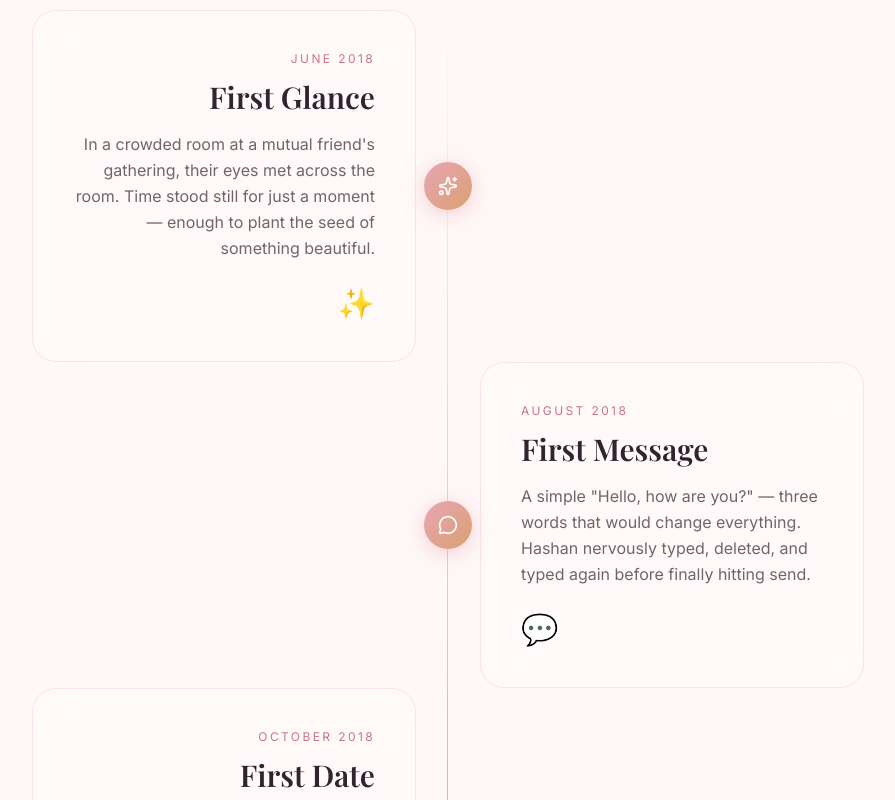
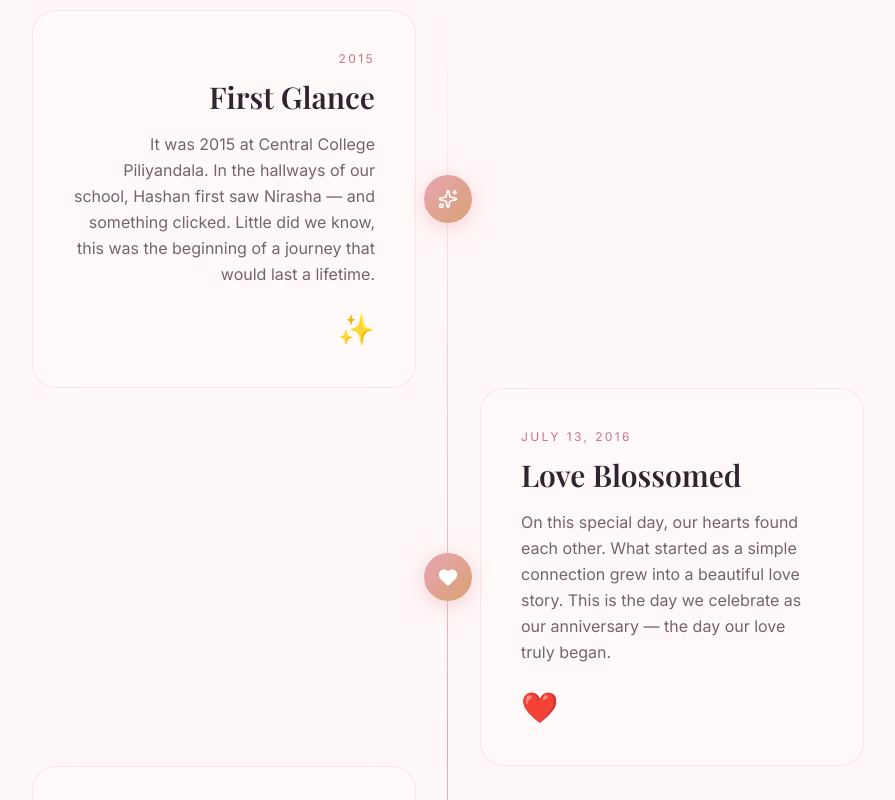
Before and after one commit to TharushaAbhayawardhana/hashan-nirasha, a React (Vite) app: page / in a window 1280 px wide. Shown: the part 1180-1980 px from the top of the page, without its empty margins (192-1087 px from the left). Built offline with nearby package versions, Linux system fonts and the light colour scheme; a web font is replaced by a local one.

Commit message:
Content Updated

```diff
--- a/src/data/timelineData.ts
+++ b/src/data/timelineData.ts
@@ -10,90 +10,105 @@ export interface TimelineEvent {
 export const loveStoryTimeline: TimelineEvent[] = [
   {
     id: 1,
-    date: 'June 2018',
+    date: '2015',
     title: 'First Glance',
     description:
-      'In a crowded room at a mutual friend\'s gathering, their eyes met across the room. Time stood still for just a moment — enough to plant the seed of something beautiful.',
-    emoji: '✨',
+      'It was 2015 at Central College Piliyandala. In the hallways of our school, Hashan first saw Nirasha \u2014 and something clicked. Little did we know, this was the beginning of a journey that would last a lifetime.',
+    emoji: '\u2728',
     icon: 'sparkles',
   },
   {
     id: 2,
-    date: 'August 2018',
-    title: 'First Message',
+    date: 'July 13, 2016',
+    title: 'Love Blossomed',
     description:
-      'A simple "Hello, how are you?" — three words that would change everything. Hashan nervously typed, deleted, and typed again before finally hitting send.',
-    emoji: '💬',
-    icon: 'message',
+      'On this special day, our hearts found each other. What started as a simple connection grew into a beautiful love story. This is the day we celebrate as our anniversary \u2014 the day our love truly began.',
+    emoji: '\u2764\uFE0F',
+    icon: 'heart',
   },
   {
     id: 3,
-    date: 'October 2018',
-    title: 'First Date',
+    date: '2016 \u2014 2026',
+    title: 'A Decade of Love',
     description:
-      'Coffee turned into dinner, dinner turned into a moonlit walk. They talked until the stars came out, discovering they had been searching for each other all along.',
-    emoji: '☕',
-    icon: 'coffee',
+      'Through school days at Central College, growing up, and every challenge in between \u2014 we stood by each other. Ten years of laughter, tears, dreams, and unwavering love. Each moment brought us closer to forever.',
+    emoji: '\uD83E\uDD1D',
+    icon: 'heart',
   },
   {
     id: 4,
-    date: 'March 2022',
-    title: 'The Proposal',
-    description:
-      'Surrounded by a thousand roses in their favourite garden, Hashan got down on one knee. With trembling hands and a full heart, he asked the question — and Nirasha said yes.',
-    emoji: '💍',
-    icon: 'ring',
-  },
-  {
-    id: 5,
     date: 'September 24, 2026',
     title: 'Forever Begins',
     description:
-      'The most beautiful day of their lives. Two families unite, two souls become one, and a love story that started with a glance finds its most perfect chapter.',
-    emoji: '🌹',
-    icon: 'heart',
+      'After 10 years of a beautiful love story, two souls become one. Surrounded by our loved ones, we begin our forever \u2014 together, as husband and wife.',
+    emoji: '\uD83C\uDF39',
+    icon: 'ring',
   },
 ];
 
 export const weddingDayTimeline: TimelineEvent[] = [
   {
     id: 1,
-    date: '10:00 AM',
-    title: 'Wedding Ceremony',
-    description: 'The sacred union begins at the Rose Garden Pavilion.',
-    emoji: '💒',
-    icon: 'church',
+    date: '9:40 AM',
+    title: 'Mangala Paradanaya',
+    description: 'Leaving the wedding home for dressing — the beginning of the most beautiful day.',
+    emoji: '💄',
+    icon: 'heart',
   },
   {
     id: 2,
-    date: '12:30 PM',
-    title: 'Cocktail Hour',
-    description: 'Celebrate with champagne and canapés in the garden.',
-    emoji: '🥂',
-    icon: 'wine',
+    date: '10:20 AM',
+    title: 'Poruwa Blessing',
+    description: 'Auspicious preparatory rite — poruwa-setting blessing to start the ceremony with blessings.',
+    emoji: '🪷',
+    icon: 'sparkles',
   },
   {
     id: 3,
-    date: '2:00 PM',
-    title: 'Wedding Lunch',
-    description: 'A luxurious garden feast with family and friends.',
-    emoji: '🌸',
-    icon: 'utensils',
+    date: '10:55 AM',
+    title: 'Poruwa Ceremony',
+    description: 'The couple ascends the poruwa as family and friends gather to witness the sacred union.',
+    emoji: '💒',
+    icon: 'heart',
   },
   {
     id: 4,
-    date: '6:00 PM',
-    title: 'Evening Reception',
-    description: 'Dancing, toasts, and celebrating into the night.',
-    emoji: '🎊',
-    icon: 'music',
+    date: '11:06 AM',
+    title: 'Marriage Registration',
+    description: 'The key auspicious moment — signing the marriage register, exchanging rings & garlands.',
+    emoji: '💍',
+    icon: 'ring',
   },
   {
     id: 5,
-    date: '8:00 PM',
-    title: 'First Dance',
-    description: 'Under the stars, Hashan & Nirasha share their first dance.',
-    emoji: '💃',
+    date: '11:45 AM',
+    title: 'Polgediya',
+    description: 'Breaking the coconut — a traditional ritual symbolizing prosperity and blessings.',
+    emoji: '🥥',
+    icon: 'sparkles',
+  },
+  {
+    id: 6,
+    date: '12:00 PM',
+    title: 'Cake & Champagne',
+    description: 'Cake cutting, champagne toast, and family photos to celebrate the happy union.',
+    emoji: '🥂',
+    icon: 'heart',
+  },
+  {
+    id: 7,
+    date: '12:40 PM',
+    title: 'Lunch Reception',
+    description: 'Wedding feast with family and friends — bar service, DJ, and Kandyan dancing.',
+    emoji: '🍽️',
+    icon: 'heart',
+  },
+  {
+    id: 8,
+    date: '5:20 PM',
+    title: 'Homecoming',
+    description: 'Entering the new home as a married couple — a new chapter begins together.',
+    emoji: '🏠',
     icon: 'heart',
   },
 ];
--- a/src/data/weddingData.ts
+++ b/src/data/weddingData.ts
@@ -7,16 +7,16 @@ export const COUPLE = {
 };
 
 export const VENUE = {
-  name: 'The Royal Rose Garden Estate',
-  address: '45 Blossom Lane, Colombo 07',
-  mapUrl: 'https://maps.google.com',
+  name: 'Diendra Bolgoda',
+  address: 'Bolgoda, Sri Lanka',
+  mapUrl: 'https://maps.google.com/?q=Diendra+Bolgoda',
   ceremony: {
-    time: '10:00 AM',
-    location: 'Rose Garden Pavilion',
+    time: '10:55 AM',
+    location: 'Poruwa Ceremony Hall',
   },
   reception: {
-    time: '6:00 PM',
-    location: 'Grand Ballroom',
+    time: '12:40 PM',
+    location: 'Lunch Reception',
   },
 };
 
@@ -24,17 +24,17 @@ export const FAMILY = [
   {
     side: "Groom's Family",
     members: [
-      { name: 'Mr. & Mrs. Perera', relation: "Hashan's Parents" },
-      { name: 'Sachini Perera', relation: "Sister of the Groom" },
-      { name: 'Kasun Perera', relation: "Brother of the Groom" },
+      { name: 'P.A. Priyantha', relation: 'Father of the Groom' },
+      { name: 'S.D. Anula Kanthi', relation: 'Mother of the Groom' },
+      { name: 'P.A. Omesha Dinethmi Rathnayake', relation: 'Sister of the Groom' },
     ],
   },
   {
     side: "Bride's Family",
     members: [
-      { name: 'Mr. & Mrs. Silva', relation: "Nirasha's Parents" },
-      { name: 'Dinusha Silva', relation: "Sister of the Bride" },
-      { name: 'Nuwan Silva', relation: "Brother of the Bride" },
+      { name: 'M.D. Chandrasena', relation: 'Father of the Bride' },
+      { name: 'Chamari Inosha Kodithuwakku', relation: 'Mother of the Bride' },
+      { name: 'M.D. Himasha Kithmini', relation: 'Sister of the Bride' },
     ],
   },
 ];
--- a/src/pages/Home.tsx
+++ b/src/pages/Home.tsx
@@ -6,7 +6,6 @@ import { WeddingDetailsSection } from '../sections/WeddingDetailsSection';
 import { EventTimelineSection } from '../sections/EventTimelineSection';
 import { FamilySection } from '../sections/FamilySection';
 import { RSVPSection } from '../sections/RSVPSection';
-import { GiftSection } from '../sections/GiftSection';
 import { LocationSection } from '../sections/LocationSection';
 import { ThankYouSection } from '../sections/ThankYouSection';
 
@@ -21,7 +20,6 @@ export function Home() {
       <EventTimelineSection />
       <FamilySection />
       <RSVPSection />
-      <GiftSection />
       <LocationSection />
       <ThankYouSection />
     </main>
--- a/src/sections/GiftSection.tsx
+++ /dev/null
@@ -1,83 +0,0 @@
-import { motion } from 'framer-motion';
-import { Gift, Heart, CreditCard } from 'lucide-react';
-import { SectionTitle } from '../components/ui/SectionTitle';
-import { GlassCard } from '../components/ui/GlassCard';
-
-const giftOptions = [
-  {
-    icon: <CreditCard size={28} />,
-    title: 'Bank Transfer',
-    description: 'A monetary gift towards our honeymoon adventures.',
-    detail: 'Account details provided upon request',
-    color: '#E9A5B3',
-  },
-  {
-    icon: <Gift size={28} />,
-    title: 'Wishing Well',
-    description: 'Contributions to our new home and future together.',
-    detail: 'Wishing well at the venue',
-    color: '#D9A06F',
-  },
-  {
-    icon: <Heart size={28} />,
-    title: 'Your Presence',
-    description: 'The greatest gift is simply having you with us.',
-    detail: 'Your love means everything',
-    color: '#C8748A',
-  },
-];
-
-export function GiftSection() {
-  return (
-    <section className="section-padding relative overflow-hidden">
-      <div className="max-w-5xl mx-auto px-4 sm:px-6 lg:px-8">
-        <SectionTitle
-          eyebrow="Gifts & Registry"
-          title="Gift"
-          titleItalic="Registry"
-          subtitle="Your presence is the greatest present of all"
-        />
-
-        <div className="grid grid-cols-1 md:grid-cols-3 gap-6 lg:gap-8 mb-12">
-          {giftOptions.map((gift, i) => (
-            <GlassCard key={gift.title} delay={i * 0.1} className="text-center">
-              <div
-                className="w-16 h-16 rounded-2xl flex items-center justify-center mx-auto mb-4 text-white"
-                style={{ background: `linear-gradient(135deg, ${gift.color}, #2F2430)` }}
-              >
-                {gift.icon}
-              </div>
-              <h3 className="font-playfair text-xl font-semibold text-[#2F2430] mb-2">
-                {gift.title}
-              </h3>
-              <p className="font-inter text-sm text-[#72646A] leading-relaxed mb-3">
-                {gift.description}
-              </p>
-              <p className="font-cormorant text-sm italic text-[#C8748A]">{gift.detail}</p>
-            </GlassCard>
-          ))}
-        </div>
-
-        <motion.div
-          initial={{ opacity: 0, y: 20 }}
-          whileInView={{ opacity: 1, y: 0 }}
-          viewport={{ once: true }}
-          transition={{ duration: 0.8 }}
-          className="glass rounded-3xl p-8 text-center"
-        >
-          <p className="font-cormorant text-xl sm:text-2xl text-[#72646A] italic max-readable">
-            "We are so grateful for your love and support as we begin this new chapter together.
-            Your presence on our special day is the greatest gift we could ever receive."
-          </p>
-          <div className="flex justify-center items-center gap-2 mt-6">
-            <div className="h-px w-16 bg-gradient-to-r from-transparent to-[#E9A5B3]" />
-            <Heart size={14} className="text-[#E9A5B3] fill-[#E9A5B3]" />
-            <span className="font-playfair italic text-[#2F2430]">Hashan & Nirasha</span>
-            <Heart size={14} className="text-[#E9A5B3] fill-[#E9A5B3]" />
-            <div className="h-px w-16 bg-gradient-to-l from-transparent to-[#E9A5B3]" />
-          </div>
-        </motion.div>
-      </div>
-    </section>
-  );
-}
--- a/src/sections/LocationSection.tsx
+++ b/src/sections/LocationSection.tsx
@@ -1,5 +1,5 @@
 import { motion } from 'framer-motion';
-import { MapPin, Navigation, Phone, Clock } from 'lucide-react';
+import { MapPin, Navigation, Clock } from 'lucide-react';
 import { SectionTitle } from '../components/ui/SectionTitle';
 import { Button } from '../components/ui/Button';
 import { VENUE } from '../data/weddingData';
@@ -8,7 +8,6 @@ const locationDetails = [
   { icon: <MapPin size={16} />, label: 'Address', value: VENUE.address },
   { icon: <Clock size={16} />, label: 'Ceremony', value: `${VENUE.ceremony.time} — ${VENUE.ceremony.location}` },
   { icon: <Clock size={16} />, label: 'Reception', value: `${VENUE.reception.time} — ${VENUE.reception.location}` },
-  { icon: <Phone size={16} />, label: 'Enquiries', value: '+94 11 234 5678' },
 ];
 
 export function LocationSection() {
@@ -19,11 +18,11 @@ export function LocationSection() {
           eyebrow="Find Us"
           title="The"
           titleItalic="Venue"
-          subtitle="Come find us at one of Sri Lanka's most breathtaking wedding venues"
+          subtitle="Come find us at Diendra Bolgoda — a beautiful venue for our special day"
         />
 
         <div className="grid grid-cols-1 lg:grid-cols-2 gap-8 lg:gap-12 items-start">
-          {/* Map placeholder (styled) */}
+          {/* Google Maps Embed */}
           <motion.div
             initial={{ opacity: 0, x: -40 }}
             whileInView={{ opacity: 1, x: 0 }}
@@ -31,30 +30,17 @@ export function LocationSection() {
             transition={{ duration: 0.8 }}
             className="rounded-3xl overflow-hidden shadow-[0_20px_60px_rgba(233,165,179,0.2)] h-80 md:h-96 relative group"
           >
-            <div className="w-full h-full bg-gradient-to-br from-[#FFF0F3] via-[#F6E7D8] to-[#FFF0F3] flex items-center justify-center">
-              <div className="text-center">
-                <motion.div
-                  animate={{ scale: [1, 1.1, 1] }}
-                  transition={{ duration: 2, repeat: Infinity }}
-                  className="w-20 h-20 rounded-full bg-gradient-to-br from-[#E9A5B3] to-[#D9A06F] flex items-center justify-center mx-auto mb-4 shadow-[0_8px_40px_rgba(233,165,179,0.5)]"
-                >
-                  <MapPin size={28} className="text-white" />
-                </motion.div>
-                <p className="font-playfair text-2xl text-[#2F2430] font-semibold">{VENUE.name}</p>
-                <p className="font-inter text-sm text-[#72646A] mt-1">{VENUE.address}</p>
-                <Button
-                  size="sm"
-                  className="mt-4"
-                  onClick={() => window.open('https://maps.google.com', '_blank')}
-                >
-                  <Navigation size={12} />
-                  Open in Maps
-                </Button>
-              </div>
-            </div>
-
-            {/* Decorative border animation */}
-            <div className="absolute inset-0 rounded-3xl border-2 border-[#E9A5B3] opacity-0 group-hover:opacity-40 transition-opacity duration-500" />
+            <iframe
+              src="https://www.google.com/maps/embed?pb=!1m16!1m12!1m3!1d3131.175655662817!2d79.90447907499548!3d6.808082493189453!2m3!1f0!2f0!3f0!3m2!1i1024!2i768!4f13.1!2m1!1sdeandra%20bolgoda%20google%20map!5e1!3m2!1sen!2slk!4v1783194964379!5m2!1sen!2slk"
+              width="100%"
+              height="100%"
+              style={{ border: 0 }}
+              allowFullScreen
+              loading="lazy"
+              referrerPolicy="strict-origin-when-cross-origin"
+              title="Diendra Bolgoda"
+            />
+            <div className="absolute inset-0 rounded-3xl border-2 border-[#E9A5B3] opacity-0 group-hover:opacity-40 transition-opacity duration-500 pointer-events-none" />
           </motion.div>
 
           {/* Details */}
@@ -84,15 +70,17 @@ export function LocationSection() {
                     </div>
                   </div>
                 ))}
+
+                <div className="pt-2">
+                  <Button
+                    size="sm"
+                    onClick={() => window.open(VENUE.mapUrl, '_blank')}
+                  >
+                    <Navigation size={12} />
+                    Open in Google Maps
+                  </Button>
+                </div>
               </div>
-            </div>
-
-            {/* Parking note */}
-            <div className="glass rounded-2xl p-5">
-              <p className="font-cormorant text-lg text-[#72646A] italic">
-                🚗 Complimentary valet parking available at the venue.
-                Shuttle service from Colombo city centre will be arranged.
-              </p>
             </div>
           </motion.div>
         </div>
--- a/src/sections/WeddingDetailsSection.tsx
+++ b/src/sections/WeddingDetailsSection.tsx
@@ -1,5 +1,5 @@
 import { motion } from 'framer-motion';
-import { Clock, MapPin, Calendar, Heart, Users, Music } from 'lucide-react';
+import { Clock, MapPin, Calendar, Heart } from 'lucide-react';
 import { SectionTitle } from '../components/ui/SectionTitle';
 import { GlassCard } from '../components/ui/GlassCard';
 import { Button } from '../components/ui/Button';
@@ -8,23 +8,23 @@ import { VENUE } from '../data/weddingData';
 const details = [
   {
     icon: <Clock size={24} />,
-    title: 'Ceremony',
+    title: 'Poruwa Ceremony',
     time: VENUE.ceremony.time,
     description: VENUE.ceremony.location,
     color: '#E9A5B3',
   },
   {
-    icon: <Users size={24} />,
+    icon: <Clock size={24} />,
+    title: 'Registration',
+    time: '11:06 AM',
+    description: 'Rings & Garlands Exchange',
+    color: '#D9A06F',
+  },
+  {
+    icon: <Clock size={24} />,
     title: 'Reception',
     time: VENUE.reception.time,
     description: VENUE.reception.location,
-    color: '#D9A06F',
-  },
-  {
-    icon: <Music size={24} />,
-    title: 'Celebration',
-    time: '9:00 PM',
-    description: 'Dance Floor Opens',
     color: '#C8748A',
   },
 ];
@@ -73,9 +73,9 @@ export function WeddingDetailsSection() {
               </span>
             </div>
             <p className="font-inter text-sm md:text-base text-[#72646A] leading-relaxed max-readable">
-              Join us for a magical day filled with love, laughter, and beautiful memories at one of
-              Sri Lanka's most stunning wedding venues. Dress code is formal attire in soft, muted
-              colours — please avoid wearing white.
+              Join us for a magical day filled with love, laughter, and beautiful memories at
+              Diendra Bolgoda. We look forward to celebrating this special moment with our
+              closest family and friends.
             </p>
           </div>
         </motion.div>
```
